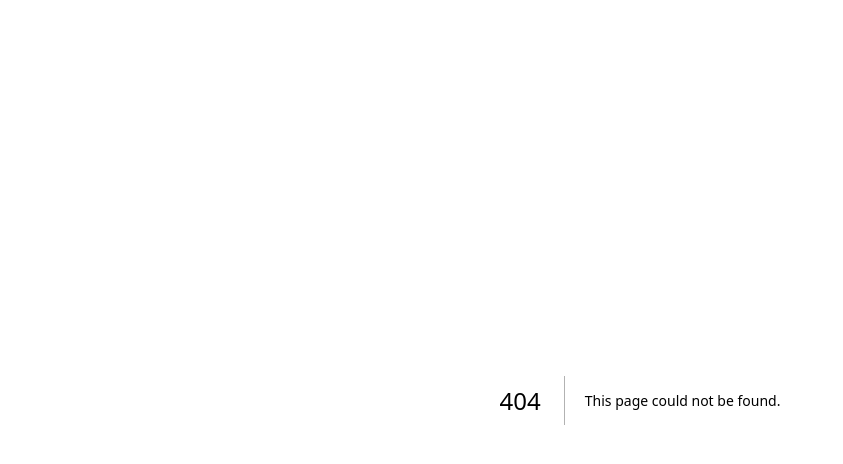
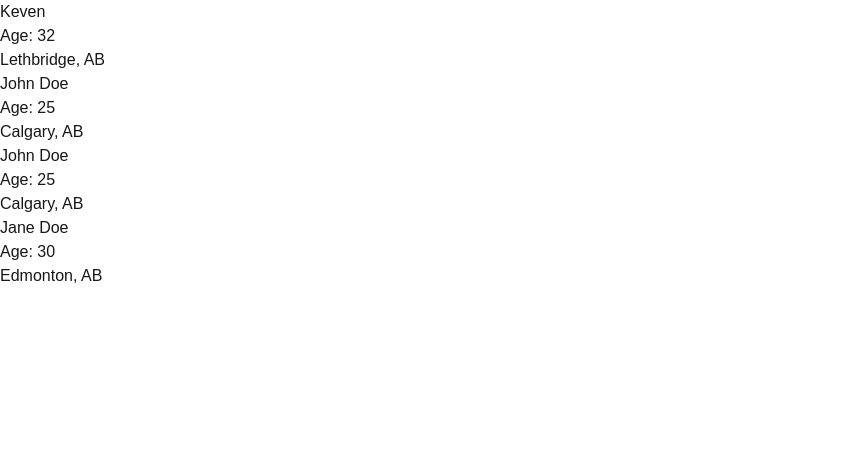
Before and after one commit to brokolidev/cprg306-assignments, a Next.js app: page /week-3/props in a window 1280 px wide. Before the commit this address had no page. Shown: the top 464 px of the page, without its empty margins (0-843 px from the left). Built offline with nearby package versions, Linux system fonts and the light colour scheme.

Commit message:
destructuring & props

```diff
--- a/app/page.js
+++ b/app/page.js
@@ -2,10 +2,22 @@ import Image from "next/image";
 import Link from "next/link";
 
 export default function Home() {
+    const linkStyles = "underline text-blue-800 hover:text-cyan-600";
   return (
     <main>
         <h1>CPRG 306: Web Development 2 - Assignments</h1>
-        <Link href="/week-2">Week 2</Link>
+        <h2>This is a list of contents</h2>
+        <ul style={{ listStyleType: "disc", paddingLeft: "20px" }}>
+            <li className={linkStyles}>
+                <Link href="/week-2" >Week 2</Link>
+            </li>
+            <li className={linkStyles}>
+                <Link href="/week-3/objects" >Objects</Link>
+            </li>
+            <li className={linkStyles}>
+                <Link href="/week-3/props">Props</Link>
+            </li>
+        </ul>
     </main>
   );
 }
--- /dev/null
+++ b/app/week-3/objects/page.js
@@ -0,0 +1,40 @@
+
+export default function ObjectsPage() {
+
+    let studentOne = {
+        studentName: "John Doe",
+        studentAge: 25,
+        hasGraduated: false,
+        schedule: ["CPRG123", "CPRG456", "CPRG789", "CPRG306"],
+        address: {
+            line1: "123 Main St",
+            city: "Calgary",
+            province: "AB",
+        },
+    };
+
+    let {
+        studentName: personName,
+        studentAge,
+        // schedule: [,,,webdev2],
+        schedule: {3: webdev2}, // target specific index
+        address: {city}
+    } = studentOne;
+
+    return (
+        <main>
+            <h1>Objects</h1>
+            <h2>Dot Notation</h2>
+            <p>Name: {studentOne.studentName}</p>
+            <p>Age: {studentOne.studentAge}</p>
+            <p>Graduated: {studentOne.hasGraduated ? "Yes" : "No"}</p>
+            <p>Web Dev 2: {studentOne.schedule[3]}</p>
+            <p>City: {studentOne.address.city}</p>
+            <h2>Destructuring</h2>
+            <p>Name: {personName}</p>
+            <p>Age: {studentAge}</p>
+            <p>Web Dev 2: {webdev2}</p>
+            <p>City: {city}</p>
+        </main>
+    );
+}
--- /dev/null
+++ b/app/week-3/props/page.js
@@ -0,0 +1,45 @@
+import StudentComp from "@/app/week-3/props/student-component";
+import StudentObjComp from "@/app/week-3/props/student-obj-component";
+
+export default function PropsPage() {
+
+    let studentOne = {
+        studentName: "John Doe",
+        studentAge: 25,
+        hasGraduated: false,
+        schedule: ["CPRG123", "CPRG456", "CPRG789", "CPRG306"],
+        address: {
+            line1: "123 Main St",
+            city: "Calgary",
+            province: "AB",
+        },
+    };
+
+    let studentTwo = {
+        studentName: "Jane Doe",
+        studentAge: 30,
+        address: {
+            city: "Edmonton",
+            province: "AB",
+        },
+    };
+
+    return (
+        <main>
+            <StudentComp
+                sName="Keven"
+                sAge="32"
+                sCity="Lethbridge"
+                sProvince="AB" />
+
+            <StudentComp
+                sName={studentOne.studentName}
+                sAge={studentOne.studentAge}
+                sCity={studentOne.address.city}
+                sProvince={studentOne.address.province} />
+
+            <StudentObjComp studentObj={studentOne} />
+            <StudentObjComp studentObj={studentTwo} />
+        </main>
+    );
+}
--- /dev/null
+++ b/app/week-3/props/student-component.js
@@ -0,0 +1,10 @@
+export default function StudentComp({sName, sAge, sCity, sProvince}) {
+
+    return (
+        <div>
+            <h3>{sName}</h3>
+            <p>Age: {sAge}</p>
+            <p>{sCity}, {sProvince}</p>
+        </div>
+    );
+}
--- /dev/null
+++ b/app/week-3/props/student-obj-component.js
@@ -0,0 +1,19 @@
+export default function StudentObjComp({studentObj}) {
+
+    let {
+        studentName,
+        studentAge,
+        address: {
+            city,
+            province
+        }
+    } = studentObj;
+
+    return (
+        <div>
+            <h3>{studentName}</h3>
+            <p>Age: {studentAge}</p>
+            <p>{city}, {province}</p>
+        </div>
+    );
+}
```
